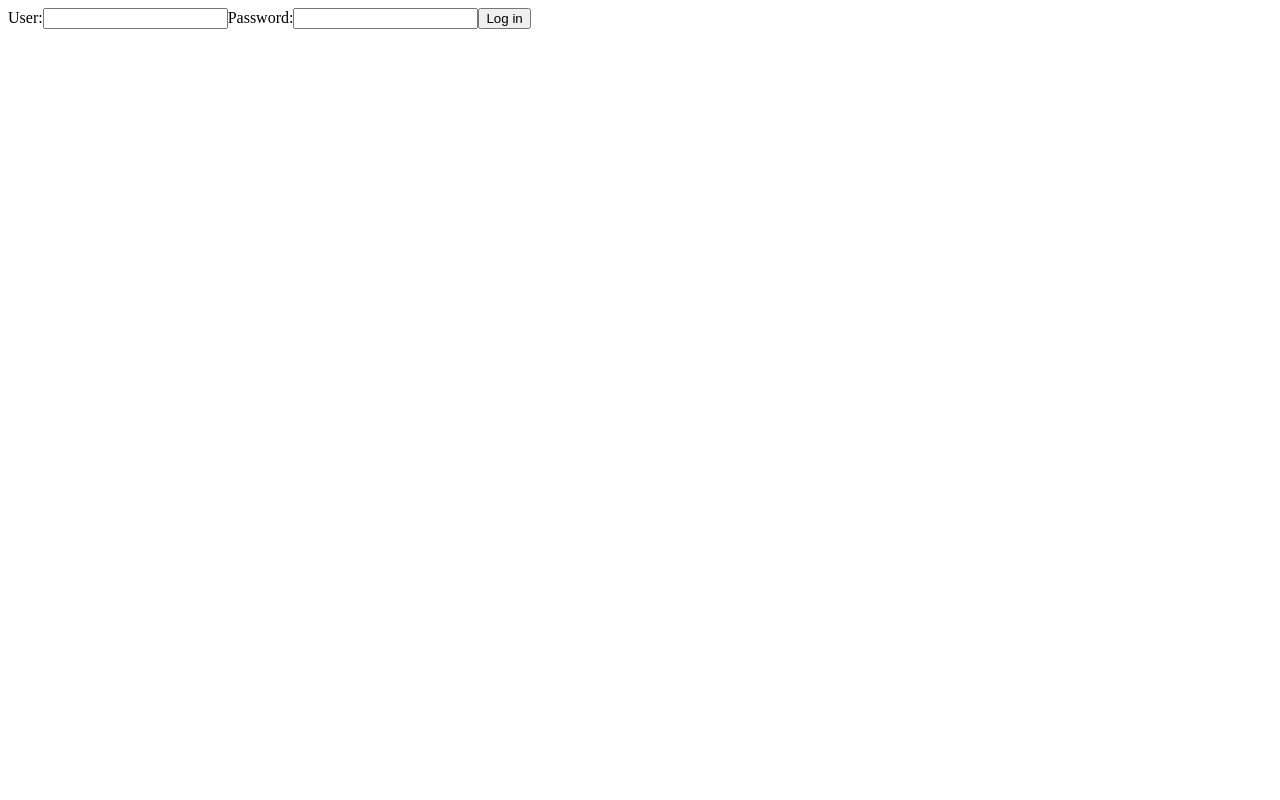
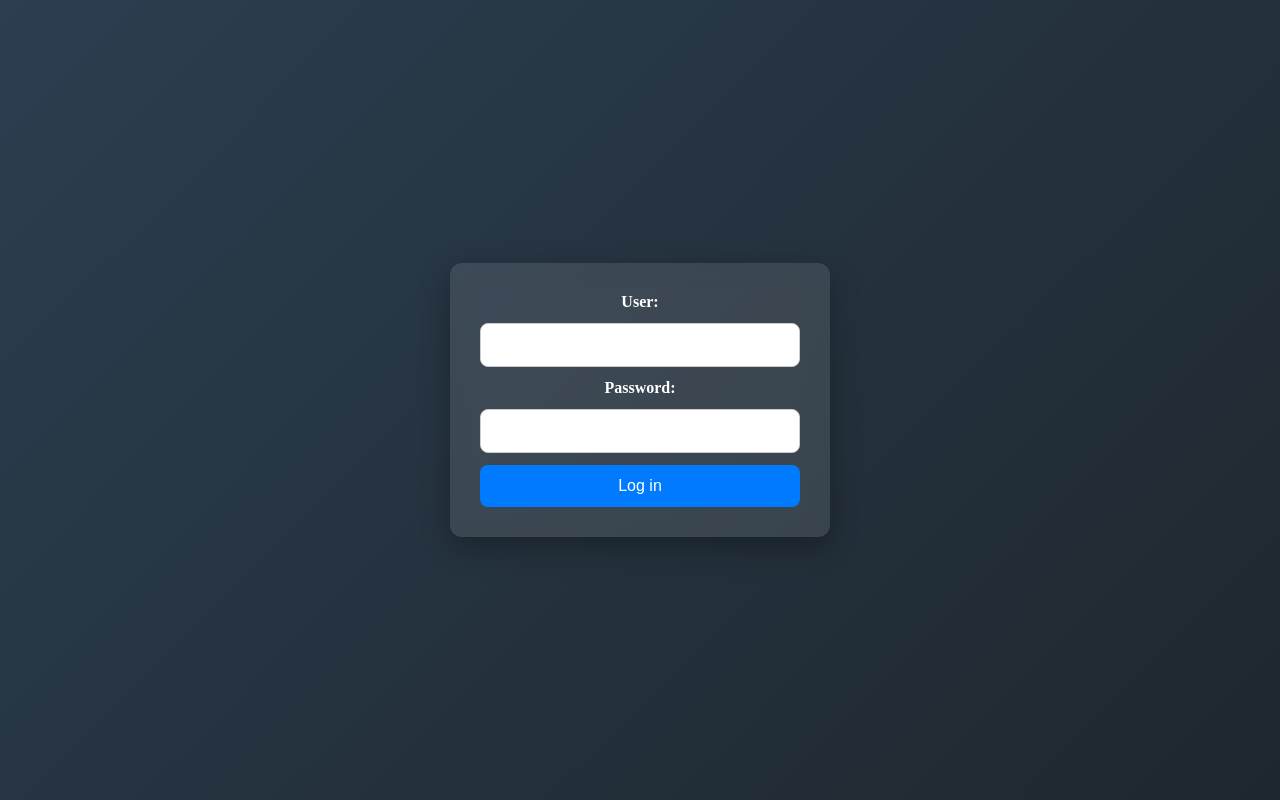
Before and after one commit to ferp03/claseWeb, an Angular app in the folder front/: page /login in a window 1280 px wide. Built offline with nearby package versions, Linux system fonts and the light colour scheme.

Commit message:
css de login y dashboard

```diff
--- a/front/src/app/auth/login/login.component.css
+++ b/front/src/app/auth/login/login.component.css
@@ -0,0 +1,61 @@
+.login-container {
+    display: flex;
+    justify-content: center;
+    align-items: center;
+    position: absolute;
+    top: 0;
+    left: 0;
+    height: 100vh;
+    width: 100vw;
+    background: linear-gradient(135deg, #2c3e50, #1e272e);
+}
+
+.login-box {
+    background: rgba(255, 255, 255, 0.1);
+    backdrop-filter: blur(10px);
+    padding: 30px;
+    border-radius: 12px;
+    box-shadow: 0 10px 30px rgba(0, 0, 0, 0.3);
+    width: 320px;
+    text-align: center;
+}
+
+form {
+    display: flex;
+    flex-direction: column;
+    gap: 12px;
+}
+
+label {
+    font-weight: bold;
+    color: white;
+}
+
+input {
+    padding: 12px;
+    border: 1px solid #ccc;
+    border-radius: 8px;
+    font-size: 16px;
+    text-align: center;
+}
+
+button {
+    padding: 12px;
+    background: #007bff;
+    color: white;
+    border: none;
+    border-radius: 8px;
+    font-size: 16px;
+    cursor: pointer;
+    transition: background 0.3s ease;
+}
+
+button:hover {
+    background: #0056b3;
+}
+
+.error {
+    color: #ff4d4d;
+    font-size: 14px;
+    font-weight: bold;
+}
--- a/front/src/app/auth/login/login.component.html
+++ b/front/src/app/auth/login/login.component.html
@@ -1,6 +1,5 @@
 <div class="login-container">
     <div class="login-box">
-        <div class="box-content">
             <form (submit)="login()">
                 <label>User:</label>
                 <input type="text" [(ngModel)]="user" name="user" required>
@@ -12,6 +11,5 @@
 
                 <p *ngIf="mensaje" class="error">{{mensaje}}</p>
             </form>
-        </div>
     </div>
 </div>
--- a/front/src/app/dashboard/dashboard.component.css
+++ b/front/src/app/dashboard/dashboard.component.css
@@ -0,0 +1,46 @@
+.dashboard-bg{
+    display: flex;
+    justify-content: center;
+    align-items: center;
+    position: absolute;
+    top: 0;
+    left: 0;
+    height: 100vh;
+    width: 100vw;
+    background: linear-gradient(135deg, #2c3e50, #1e272e);
+}
+
+.container{
+    display: flex;
+    flex-direction: column;
+    justify-content: center;
+    align-items: center;
+}
+
+.botones{
+    display: flex;
+    flex-direction: row;
+    justify-content: center;
+    align-items: center;
+    gap: 10px;
+}
+
+h2{
+    color: white;
+}
+
+button {
+    padding: 12px;
+    background: #007bff;
+    color: white;
+    border: none;
+    border-radius: 8px;
+    font-size: 16px;
+    cursor: pointer;
+    transition: background 0.3s ease;
+    top: 10px;
+}
+
+button:hover {
+    background: #0056b3;
+}
--- a/front/src/app/dashboard/dashboard.component.html
+++ b/front/src/app/dashboard/dashboard.component.html
@@ -1,6 +1,10 @@
-<div class="dashboard">
-    <h2>Bienvenido al Dashboard</h2>
-    <button (click)="logout()">Cerrar Sesión</button>
-    <button (click)="fetchApi()">Llamar api</button>
+<div class="dashboard-bg">
+    <div class="container">
+        <h2>Bienvenido al Dashboard</h2>
+        <div class="botones">
+            <button (click)="logout()">Cerrar Sesión</button>
+            <button (click)="fetchApi()">Llamar api</button>
+        </div>
+    </div>
     <p *ngIf="mensajeApi">{{mensajeApi}}</p>
 </div>
```
